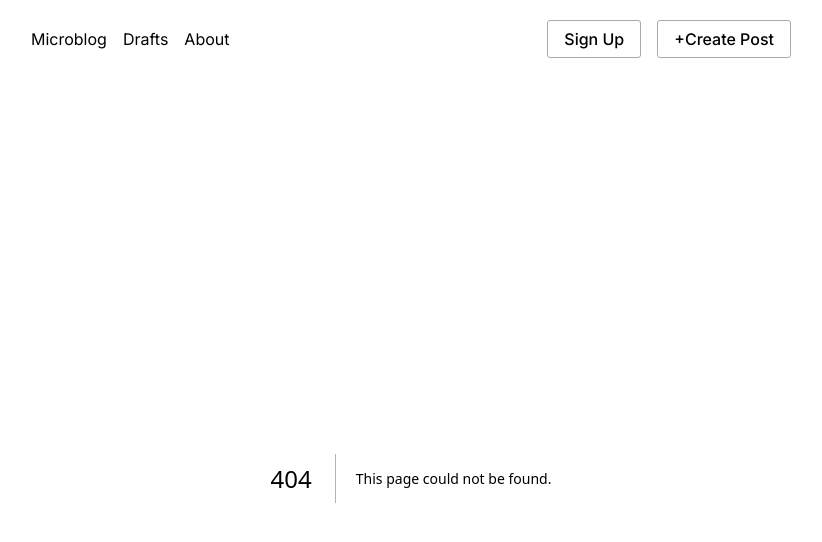
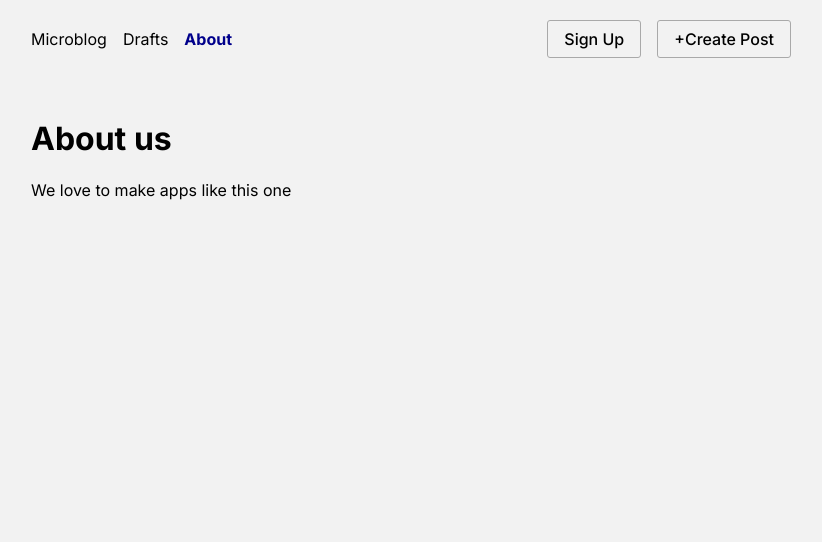
Before and after one commit to JulianBethge/micro-blog, a Next.js app: page /about in a window 1280 px wide. Before the commit this address had no page. Shown: the top 542 px of the page, without its empty margins (229-1051 px from the left). Built offline with nearby package versions, Linux system fonts and the light colour scheme.

Commit message:
Add routes to Navbar and add AboutPage

```diff
--- a/components/Navbar.tsx
+++ b/components/Navbar.tsx
@@ -1,17 +1,27 @@
+"use client";
+
 import Link from 'next/link';
+import { usePathname } from 'next/navigation';
 import styles from './Navbar.module.css';
 
 export default function Navbar() {
+    const pathname = usePathname();
+    console.log(pathname);
+
+    function isActive(linkPathname: string) {
+        return pathname === linkPathname;
+    }
+
     return (
         <nav>
             <div className={styles.left}>
-                <Link href="/">Microblog</Link>
-                <Link href="/drafts">Drafts</Link>
-                <Link href="/about">About</Link>
+                <Link href="/" data-active={isActive("/")}>Microblog</Link>
+                <Link href="/drafts" data-active={isActive("/drafts")}>Drafts</Link>
+                <Link href="/about" data-active={isActive("/about")}>About</Link>
             </div>
             <div className={styles.right}>
-                <Link href="/signup">Sign Up</Link>
-                <Link href="/create">+Create Post</Link>
+                <Link href="/signup" data-active={isActive("/signup")}>Sign Up</Link>
+                <Link href="/create" data-active={isActive("/create")}>+Create Post</Link>
             </div>
         </nav>
     )
--- /dev/null
+++ b/src/app/about/page.tsx
@@ -0,0 +1,15 @@
+import { Metadata } from "next";
+
+export const metadata: Metadata = {
+	title: "About us",
+	description: "We love to make apps like this one",
+};
+
+export default function AboutPage() {
+    return (
+        <main>
+            <h1>About us</h1>
+            <p>We love to make apps like this one</p>
+        </main>
+    )
+}
```
